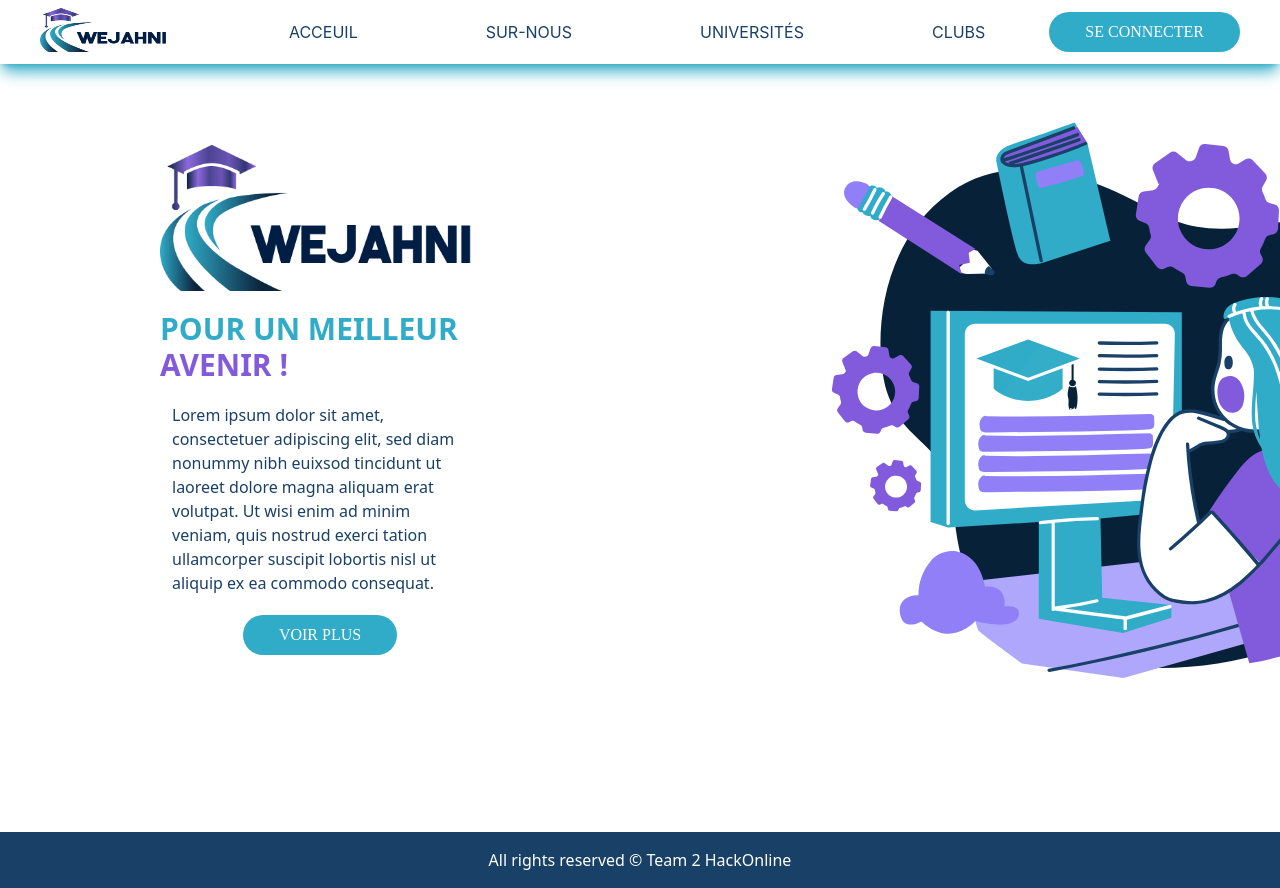
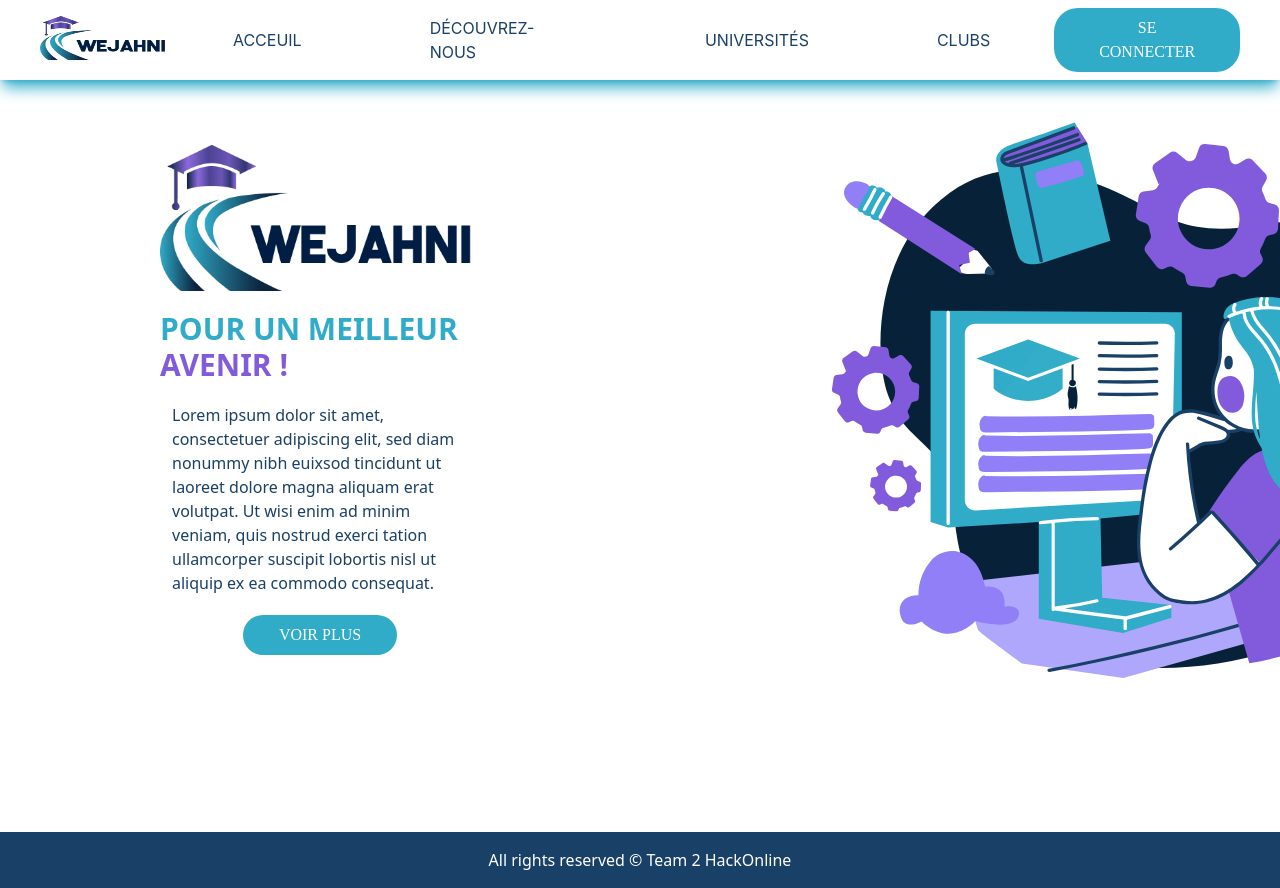
Before and after one commit to Azzedde/CSE-HackOnline-Team02, a React (Create React App) app: page / in a window 1280 px wide. Shown: the top 888 px of the page. Built offline with nearby package versions, Linux system fonts and the light colour scheme.

Commit message:
can't handle the perfectionist in me

```diff
--- a/src/components/Header.js
+++ b/src/components/Header.js
@@ -7,7 +7,7 @@ import Logo from "../images/Logo.png";
 const Nav = () => {
   let Links = [
     { name: "ACCEUIL", link: "/" },
-    { name: "SUR-NOUS", link: "/about" },
+    { name: "DÉCOUVREZ-NOUS", link: "/about" },
     { name: "UNIVERSITÉS", link: "/universities" },
     { name: "CLUBS", link: "/clubs" },
     // { name: "CONTACT", link: "/" },
```
